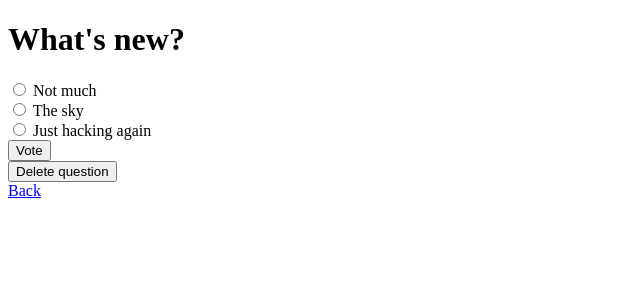
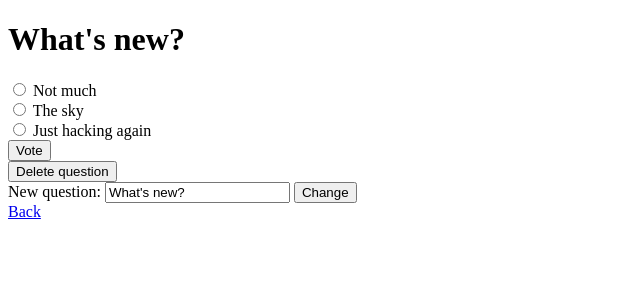
Before and after one commit to annica-henriette/Course-Project, a Django app: page /polls/3/ in a window 1280 px wide. Shown: the top 300 px of the page, without its empty margins (0-640 px from the left). Run offline with Django 4.2, Linux system fonts and the light colour scheme; data comes from the database, SQL or seed files in the repository.

Commit message:
new changes

```diff
--- a/mysite/settings.py
+++ b/mysite/settings.py
@@ -20,9 +20,12 @@ BASE_DIR = Path(__file__).resolve().parent.parent
 # See https://docs.djangoproject.com/en/4.2/howto/deployment/checklist/
 
 # SECURITY WARNING: keep the secret key used in production secret!
-SECRET_KEY = 'django-insecure-4k3c!s(zbui$)@6!c6gf)s09dp4qankt!)ef4@#opi8&2hwu%!'
+
+# SECRET_KEY = 'django-insecure-4k3c!s(zbui$)@6!c6gf)s09dp4qankt!)ef4@#opi8&2hwu%!'
+SECRET_KEY = "SECRET_KEY"
 
 # SECURITY WARNING: don't run with debug turned on in production!
+
 
 #ALLOWED_HOSTS = [] # manually set to include allowed IP adresses
 #DEBUG = False # set to false when launched
--- a/polls/templates/polls/detail.html
+++ b/polls/templates/polls/detail.html
@@ -11,7 +11,7 @@
     {% if error_message %}<p><strong>{{ error_message }}</strong></p>{% endif %}
 
     <form action="{% url 'polls:vote' question.id %}" method="post">
-    <!-- {% csrf_token %} -->
+      {% csrf_token %}
     {% for choice in question.choice_set.all %}
         <input type="radio" name="choice" id="choice{{ forloop.counter }}"       value="{{ choice.id }}">
         <label for="choice{{ forloop.counter }}">{{ choice.choice_text }}</label><br>
@@ -20,10 +20,17 @@
     </form>
 
     <form action="{% url 'polls:delete' question.id|safe %}" method="POST">
-    <!-- {% csrf_token %} -->
+      {% csrf_token %}
       <input type="hidden" name="id" value="{{ question.id|safe }}" />
       <input type="submit" value="Delete question"/>
-  </form>
+    </form>
+
+    <form action="{% url 'polls:question_text' question_id=question.id %}" method="post">
+      {% csrf_token %}
+      <label for="new_question">New question:</label>
+      <input type="text" name="new_question" value="{{ question.question_text }}" required>
+      <input type="submit" value="Change">
+    </form>
 
     <a href="{% url 'polls:index' %}">Back</a>
 
--- a/polls/templates/polls/index.html
+++ b/polls/templates/polls/index.html
@@ -8,7 +8,7 @@
     <p>This is my polls page</p>
 
      <form action='logout/' method="POST">
-		 <!-- {% csrf_token %} -->
+		    {% csrf_token %}
       	<input type="submit" value="Logout"/>
      </form>
 
--- a/polls/templates/polls/login.html
+++ b/polls/templates/polls/login.html
@@ -1,6 +1,6 @@
 <h2>Login</h2>
 <form method="post">
-<!-- {% csrf_token %} -->
+  {% csrf_token %}
   {{ form.as_p }}
   <button type="submit">Login</button>
 </form>
--- a/polls/urls.py
+++ b/polls/urls.py
@@ -3,15 +3,14 @@ from django.urls import path, include
 from django.contrib.auth.views import LoginView, LogoutView
 
 from . import views
-from .views import deleteView
 
 app_name = 'polls'
 urlpatterns = [
-    #path('', LoginView.as_view(template_name='polls/login.html'), name='login'),
     path('', views.IndexView.as_view(), name='index'),
     path('<int:pk>/', views.DetailView.as_view(), name='detail'),
     path('<int:pk>/results/', views.ResultsView.as_view(), name='results'),
     path('<int:question_id>/vote/', views.vote, name='vote'),
     path('delete/<int:item_id>/', views.deleteView, name='delete'),
     path('logout/', LogoutView.as_view(next_page='/'), name='logout'),
+    path('new_question_text/<int:question_id>/', views.questionText, name='question_text'),
 ]
--- a/polls/views.py
+++ b/polls/views.py
@@ -5,6 +5,7 @@ from django.views import generic
 from django.utils import timezone
 from django.contrib.auth.decorators import login_required
 from django.contrib.auth.models import User
+from django.views.decorators.csrf import csrf_protect, csrf_exempt
 
 from .models import Choice, Question
 
@@ -24,7 +25,9 @@ class ResultsView(generic.DetailView):
     model = Question
     template_name = 'polls/results.html'
 
+# @csrf_protect
 # @login_required
+@csrf_exempt
 def vote(request, question_id):
     question = get_object_or_404(Question, pk=question_id)
     try:
@@ -41,7 +44,9 @@ def vote(request, question_id):
 
         return HttpResponseRedirect(reverse('polls:results', args=(question.id,)))
 
+# @csrf_protect
 # @login_required
+@csrf_exempt
 def deleteView(request, item_id):
     questions = Question.objects.raw(f"SELECT * FROM polls_question WHERE id={item_id};")
     for q in questions:
@@ -55,3 +60,17 @@ def deleteView(request, item_id):
         # return redirect('/polls')
     # else:
         # return HttpResponse("You are not the owner of this question.")
+
+# @csrf_protect
+# @login_required
+@csrf_exempt
+def questionText(request, question_id):
+    question = get_object_or_404(Question, pk=question_id, owner=request.user)
+
+    if request.method == 'POST':
+        new_question = request.POST.get('new_question')
+        question.question_text = new_question
+        question.save()
+        return redirect('polls:index')
+    else:
+        return render(request, 'polls/new_question_text.html', {'question': question})
```
Also changed, not shown: polls/templates/polls/new_question_text.html (added, +15 -0 lines).
